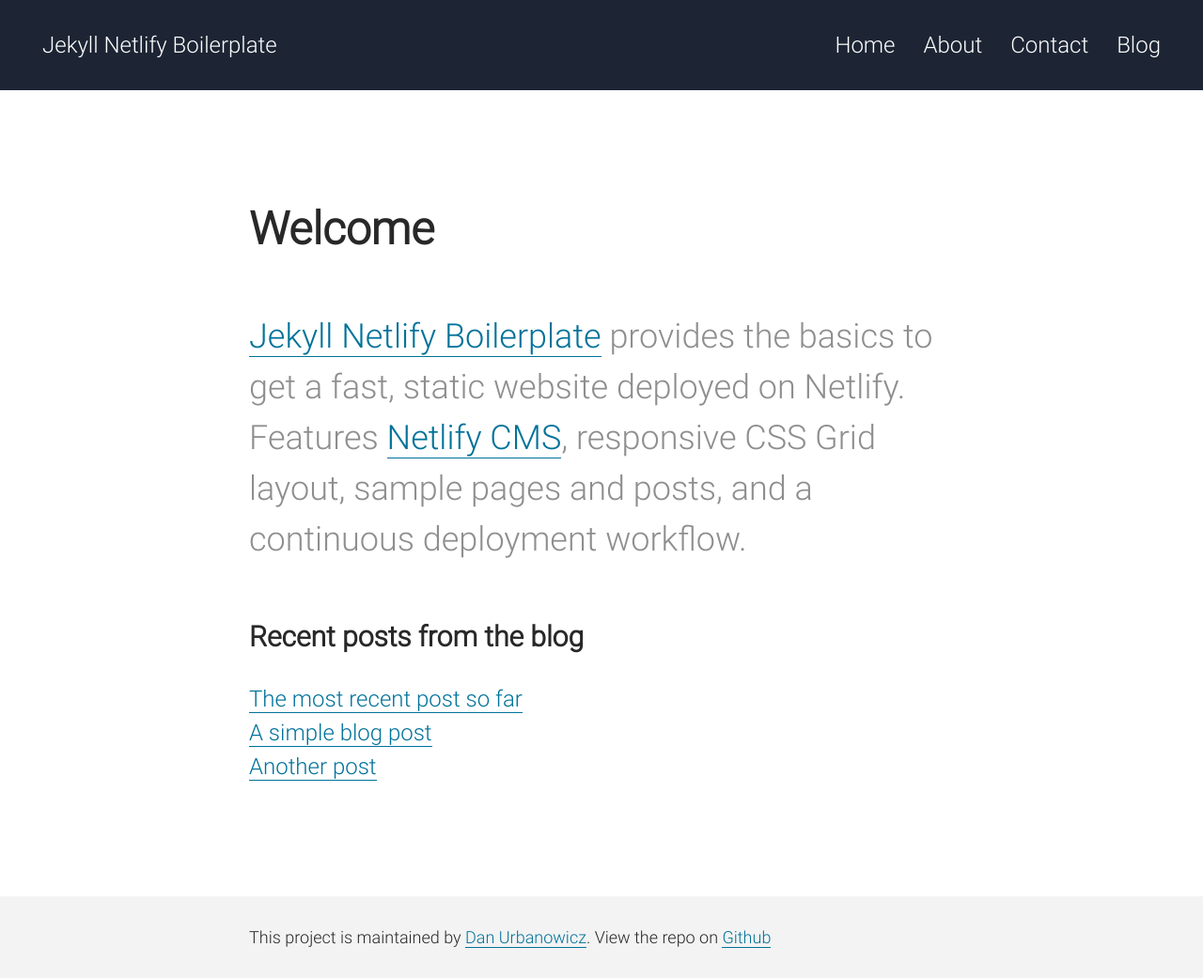
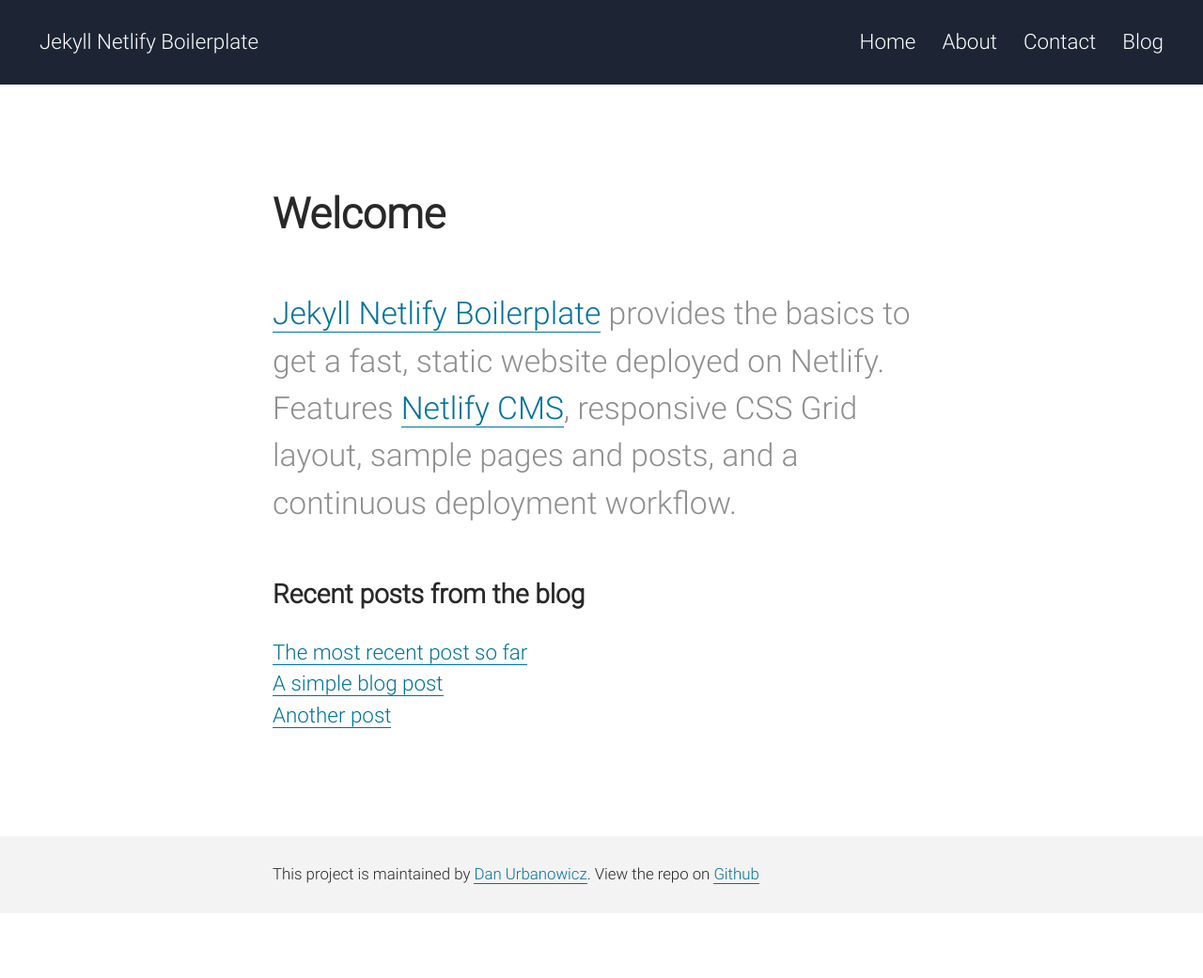
Before and after one commit to danurbanowicz/jekyll-netlify-boilerplate, a Jekyll site: the page built from pages/index.md, in a window 1280 px wide. Shown: the whole page at 94% size. Built offline with Jekyll 4.4.1, drawn with Linux system fonts in a browser that asks for light colours; after the commit the page ends 972 px from its top, so only the background shows below that.

Commit message:
Adjust font-size breakpoints

```diff
--- a/_sass/partials/_typography.scss
+++ b/_sass/partials/_typography.scss
@@ -3,21 +3,12 @@
 // set font sizes in percent on the root element
 
 html {
-  font-size: $base-font-size; // 62.5%
+  font-size: $base-font-size;
   @media screen and (min-width: $screen-xs-min) {
     font-size: $base-font-size * 1.2;
   }
-  @media screen and (min-width: $screen-sm-min) {
-    font-size: $base-font-size * 1.3;
-  }
   @media screen and (min-width: $screen-md-min) {
     font-size: $base-font-size * 1.4;
-  }
-  @media screen and (min-width: $screen-lg-min) {
-    font-size: $base-font-size * 1.5;
-  }
-  @media screen and (min-width: $screen-xl-min) {
-    font-size: $base-font-size * 1.6; // 100%
   }
 }
 
```
